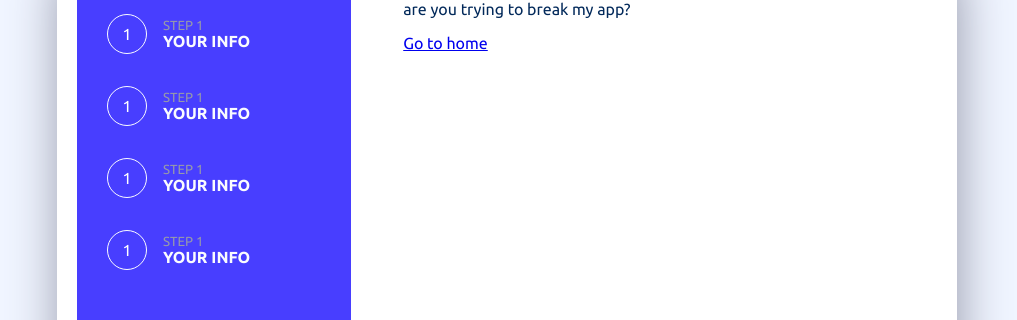
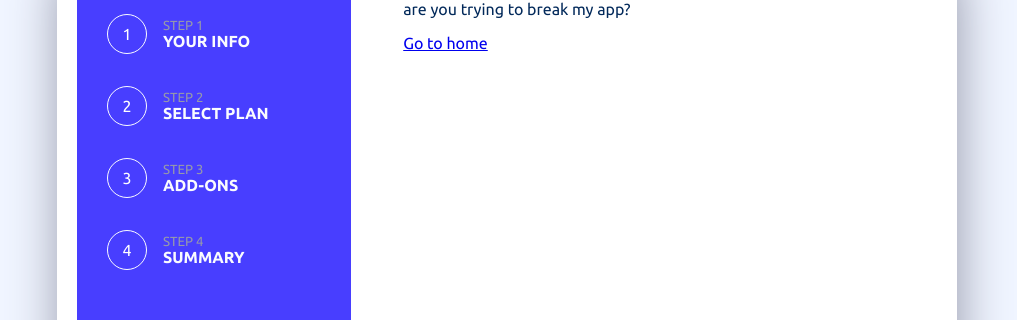
Before and after one commit to kofi-kusi/multi-step-form, a React (Vite) app: page /1 in a window 1280 px wide. Shown: the part 131-451 px from the top of the page, without its empty margins (133-1150 px from the left). Built offline with nearby package versions, Linux system fonts and the light colour scheme.

Commit message:
fix: check active status to apply styling

```diff
--- a/src/components/Step.jsx
+++ b/src/components/Step.jsx
@@ -1,17 +1,18 @@
-function Step() {
+import clsx from "clsx";
+
+function Step(props) {
+    const isActive = props.step === props.activeStep;
     return (
-        <>
         <div className="step">
-            <div className="step--number">
-                1
+            <div className={clsx("step--number", isActive && "step--number--active")}>
+                {props.number}
             </div>
             <div className="step--info">
-                <div className="step--name">STEP 1</div>
-                <div className="info">YOUR INFO</div>
+                <div className="step--name">{props.name}</div>
+                <div className="info">{props.info}</div>
             </div>
         </div>
-        </>
-    )
+    );
 }
 
-export default Step
+export default Step;
```
